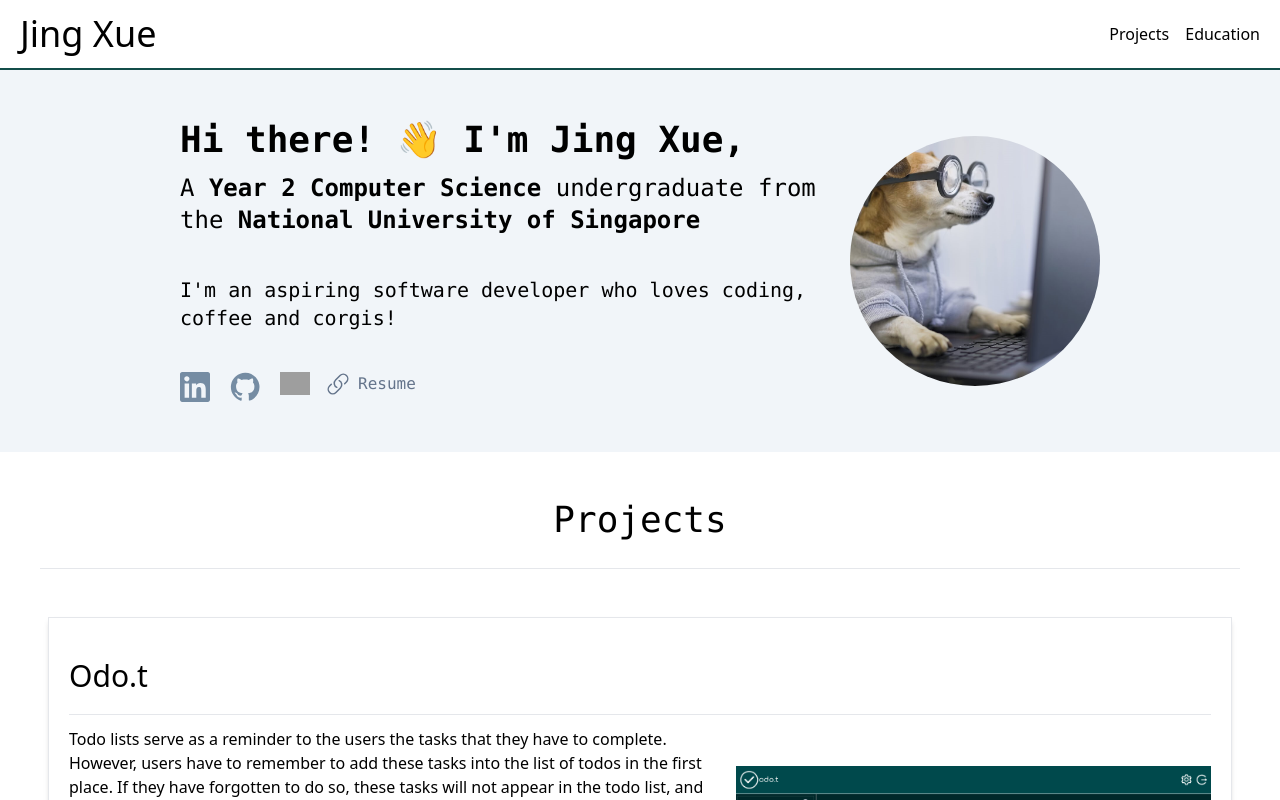
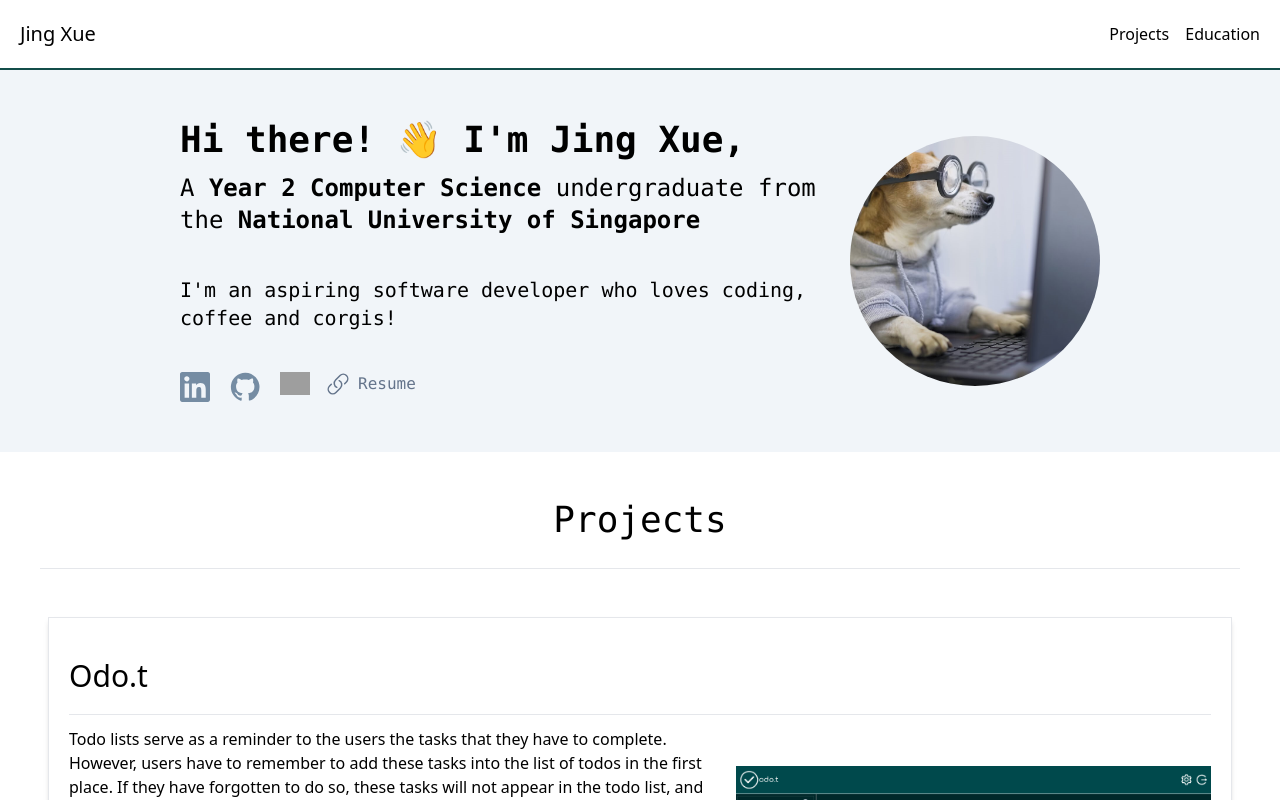
Before and after one commit to njxue/portfolio, a Vue app: page / in a window 1280 px wide. Shown: the top 800 px of the page. Built offline with nearby package versions, Linux system fonts and the light colour scheme; grey boxes are pictures that could not be loaded.

Commit message:
Change font size

```diff
--- a/src/components/Header.vue
+++ b/src/components/Header.vue
@@ -1,6 +1,6 @@
 <template>
   <header class="p-5 border-b-2 border-teal-900 e z-50">
-    <h1 class="text-4xl">Jing Xue</h1>
+    <h1 class="text-xl">Jing Xue</h1>
     <div class="flex space-x-4 bg-whit">
       <Button text="Projects" />
       <Button text="Education" />
```
